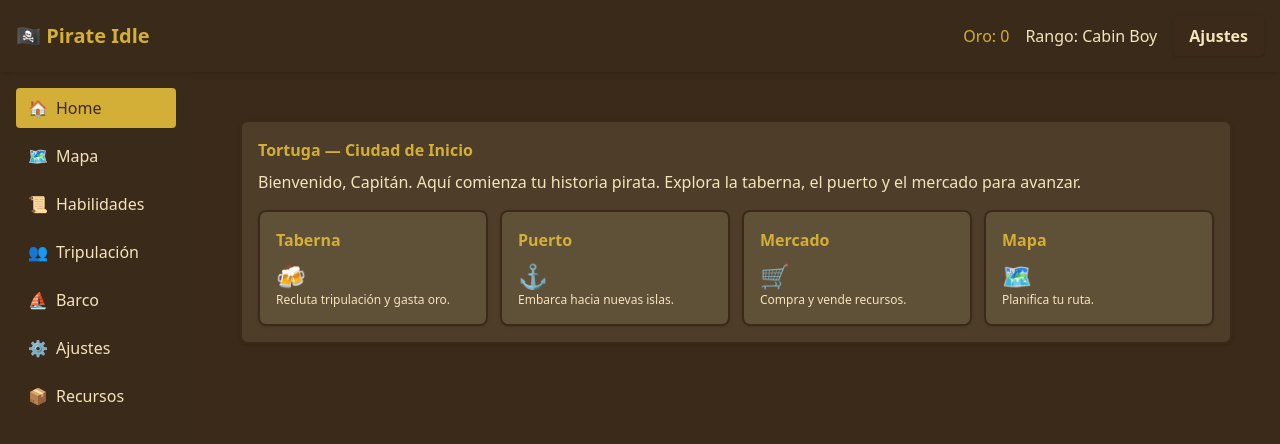
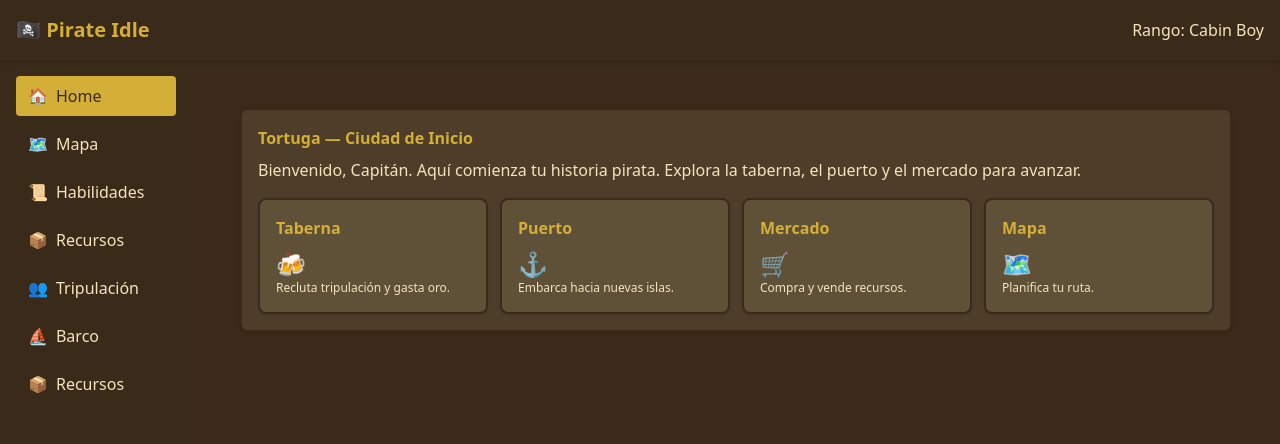
Before and after one commit to Fravicabe/Juego_Piratas_Grupo1_PI, a React (Vite) app: page / in a window 1280 px wide. Shown: the top 444 px of the page. Built offline with nearby package versions, Linux system fonts and the light colour scheme.

Commit message:
feat(ui): Recursos ventana nueva (Oro, Provisiones, Reputación, Tripulación), emojis, sin Oro/Ajustes en header

```diff
--- a/src/ui/components/ResourceBar.tsx
+++ b/src/ui/components/ResourceBar.tsx
@@ -5,7 +5,10 @@ export default function ResourceBar({ id, amount, label }: ResourceBarProps) {
     iron: "⚙️",
     food: "🍖",
     gold: "🪙",
-  }[id] as string;
+    provisions: "🍖",
+    reputation: "⭐",
+    crew: "👥",
+  }[id] as string || "📦";
   return (
     <div className="flex items-center items-center space-x-2 mb-2">
       <span className="text-gold">{icon}</span>
--- a/src/ui/components/Sidebar.tsx
+++ b/src/ui/components/Sidebar.tsx
@@ -4,9 +4,10 @@ const navItems = [
   { path: "/", label: "Home", icon: "🏠" },
   { path: "/map", label: "Mapa", icon: "🗺️" },
   { path: "/skills", label: "Habilidades", icon: "📜" },
+  { path: "/recursos", label: "Recursos", icon: "📦" },
   { path: "/crew", label: "Tripulación", icon: "👥" },
   { path: "/ship", label: "Barco", icon: "⛵" },
-  { path: "/settings", label: "Ajustes", icon: "⚙️" },
+
   { path: "/recursos", label: "Recursos", icon: "📦" },
 ];
 
--- a/src/ui/components/Topbar.tsx
+++ b/src/ui/components/Topbar.tsx
@@ -1,36 +1,13 @@
-import { useState } from "react";
 import { useGameStore } from "../../core/store";
-import Button from "./Button";
 
-type TopbarProps = {
-  onSettings?: () => void;
-};
-
-export default function Topbar({ onSettings }: TopbarProps) {
+export default function Topbar() {
   const { player } = useGameStore();
-  const [settingsOpen, setSettingsOpen] = useState(false);
-
-  const toggleSettings = () => {
-    setSettingsOpen(!settingsOpen);
-    if (!settingsOpen && onSettings) onSettings();
-  };
-
   return (
     <div className="bg-wood bg-opacity-20 p-4 shadow-md">
       <div className="flex items-center justify-between">
         <h1 className="text-gold text-xl font-bold">🏴‍☠️ Pirate Idle</h1>
-        <div className="flex items-center">
-          <div className="text-parchment mr-4">
-            <span className="text-gold">Oro: {player.gold}</span>
-          </div>
-          <div className="text-parchment">
-            <span className="text-parchment">Rango: {player.rank}</span>
-          </div>
-          <div className="ml-4">
-            <Button variant="secondary" onClick={toggleSettings}>
-              Ajustes
-            </Button>
-          </div>
+        <div className="text-parchment">
+          <span className="text-parchment">Rango: {player.rank}</span>
         </div>
       </div>
     </div>
```
Also changed, not shown: 1 other file (tests, documents, lock files or other folders).
